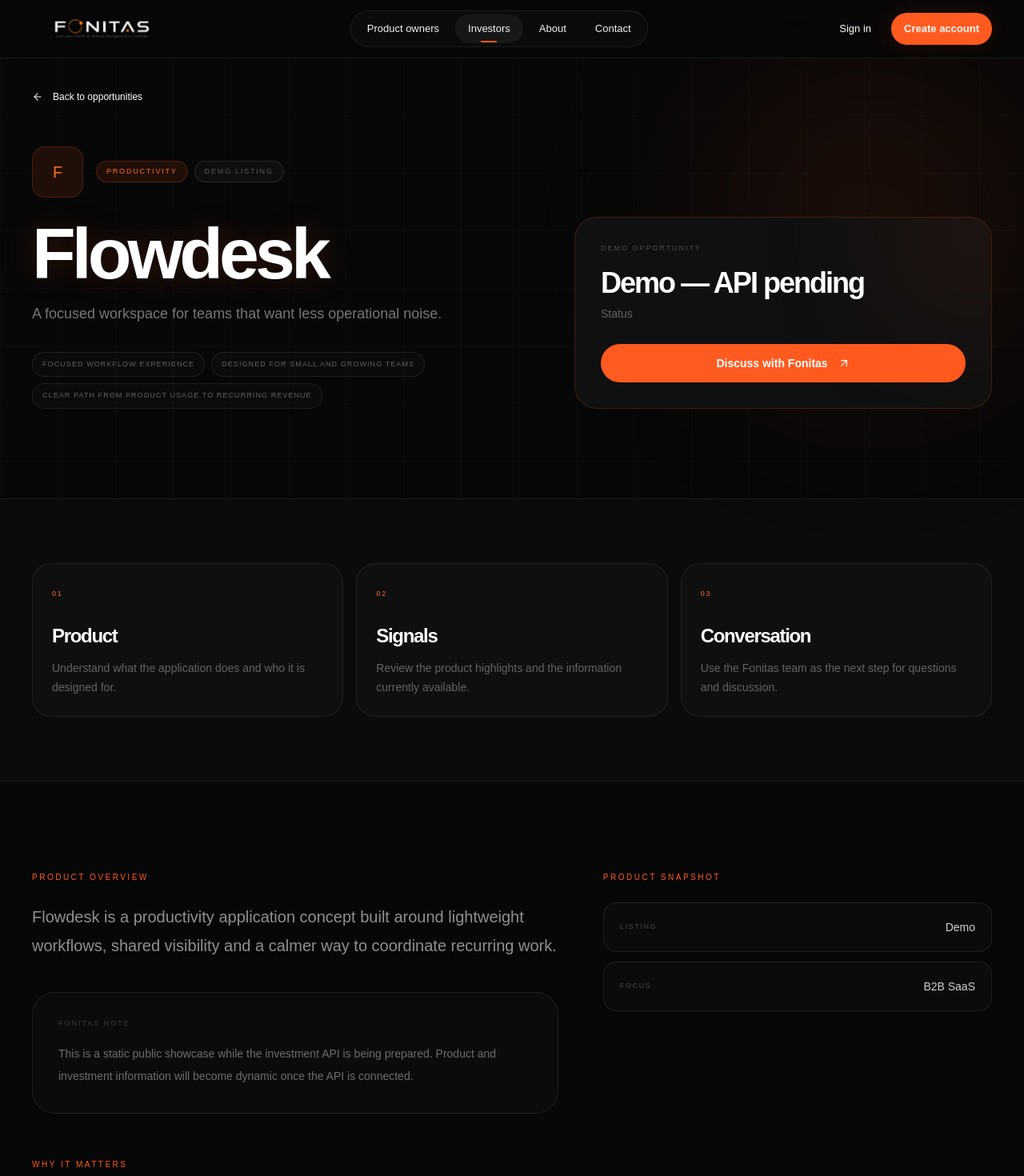
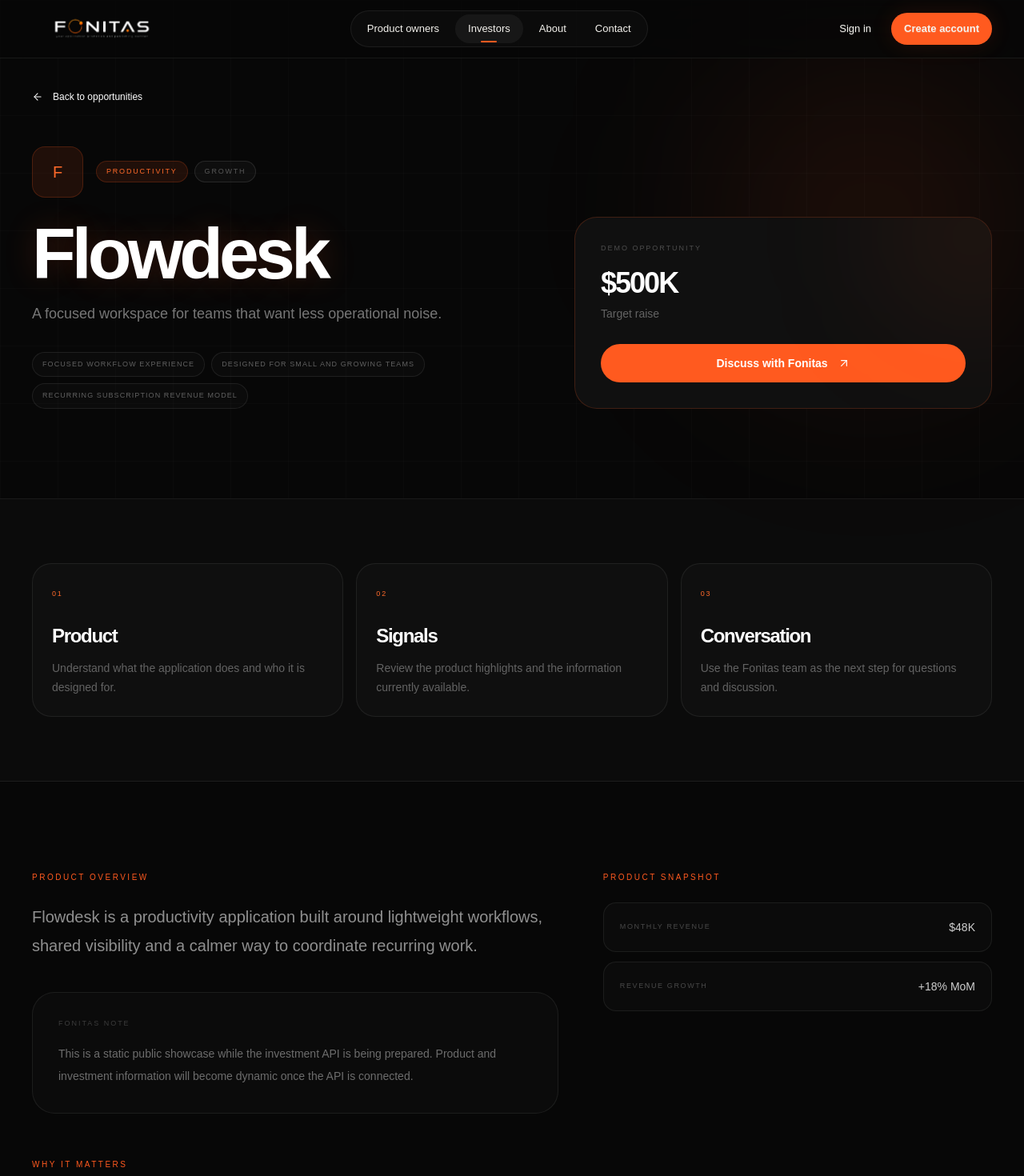
Before and after one commit to mohamad-es/Fonitas-website, a Next.js app: page /investors/flowdesk in a window 1280 px wide. Shown: the top 1470 px of the page at 80% size. Built offline with nearby package versions, Linux system fonts and the light colour scheme.

Commit message:
Expand investor opportunity data model with investment details

```diff
--- a/data/investment-opportunities.ts
+++ b/data/investment-opportunities.ts
@@ -9,80 +9,170 @@ export type InvestmentOpportunity = {
   coverImage?: string;
   highlights: string[];
   metrics: Array<{ label: string; value: string }>;
+  snapshot: Array<{ label: string; value: string }>;
+  market: string;
+  businessModel: string;
+  traction: string;
+  problem: string;
+  solution: string;
+  targetMarket: string;
+  whyNow: string;
   investment: {
     label: string;
     value: string;
   };
+  terms: Array<{ label: string; value: string }>;
+  financials: Array<{ label: string; value: string }>;
+  useOfFunds: string[];
+  risks: string[];
+  verified: string[];
+  diligence: string[];
 };
 
-// Static showcase data for the public investor experience.
-// These entries are intentionally marked as "Demo listing" until the investment API/CMS
-// is connected. Do not treat the investment terms below as live offers.
 export const investmentOpportunities: InvestmentOpportunity[] = [
   {
     slug: "flowdesk",
     name: "Flowdesk",
     tagline: "A focused workspace for teams that want less operational noise.",
     description:
-      "Flowdesk is a productivity application concept built around lightweight workflows, shared visibility and a calmer way to coordinate recurring work.",
+      "Flowdesk is a productivity application built around lightweight workflows, shared visibility and a calmer way to coordinate recurring work.",
     category: "Productivity",
-    stage: "Demo listing",
+    stage: "Growth",
     highlights: [
       "Focused workflow experience",
       "Designed for small and growing teams",
-      "Clear path from product usage to recurring revenue",
+      "Recurring subscription revenue model",
     ],
     metrics: [
-      { label: "Listing", value: "Demo" },
-      { label: "Focus", value: "B2B SaaS" },
+      { label: "Monthly revenue", value: "$48K" },
+      { label: "Revenue growth", value: "+18% MoM" },
     ],
-    investment: {
-      label: "Status",
-      value: "Demo — API pending",
-    },
+    snapshot: [
+      { label: "Market", value: "B2B SaaS" },
+      { label: "Business model", value: "Subscription" },
+      { label: "Current users", value: "12,400" },
+      { label: "Monthly revenue", value: "$48K" },
+      { label: "Revenue growth", value: "+18% MoM" },
+      { label: "Target raise", value: "$500K" },
+    ],
+    market: "B2B SaaS",
+    businessModel: "Recurring subscription",
+    traction: "12,400 users with $48K monthly revenue",
+    problem: "Small teams lose time across fragmented tools, recurring tasks and operational handoffs.",
+    solution: "Flowdesk brings recurring workflows, ownership and visibility into one focused workspace.",
+    targetMarket: "Small and growing teams that need lightweight operational coordination.",
+    whyNow: "Teams are consolidating fragmented workflows while demand for focused productivity software continues to grow.",
+    investment: { label: "Target raise", value: "$500K" },
+    terms: [
+      { label: "Target raise", value: "$500K" },
+      { label: "Minimum investment", value: "$25K" },
+      { label: "Target valuation", value: "$4.5M" },
+      { label: "Instrument", value: "Equity" },
+      { label: "Round status", value: "Open" },
+    ],
+    financials: [
+      { label: "Monthly revenue", value: "$48K" },
+      { label: "Annualized revenue", value: "$576K" },
+      { label: "Revenue growth", value: "+18% MoM" },
+      { label: "Gross margin", value: "78%" },
+    ],
+    useOfFunds: ["Product development", "Growth acquisition", "Sales expansion"],
+    risks: ["Competitive B2B SaaS market", "Customer acquisition efficiency", "Execution against growth plan"],
+    verified: ["Product reviewed", "Business model reviewed", "Financial information reviewed", "Market assessment completed"],
+    diligence: ["Product walkthrough", "Architecture overview", "Business model", "Market assessment", "Revenue review", "Company structure"],
   },
   {
     slug: "medora",
     name: "Medora",
     tagline: "A simpler digital experience for everyday health coordination.",
     description:
-      "Medora is a healthcare application concept focused on organizing appointments, reminders and communication in one approachable digital experience.",
+      "Medora is a healthcare application focused on organizing appointments, reminders and communication in one approachable digital experience.",
     category: "HealthTech",
-    stage: "Demo listing",
-    highlights: [
-      "Consumer-first product experience",
-      "Designed around recurring engagement",
-      "Built for a scalable digital service model",
+    stage: "Early growth",
+    highlights: ["Consumer-first product experience", "Recurring engagement model", "Scalable digital service"],
+    metrics: [
+      { label: "Monthly active users", value: "31K" },
+      { label: "Revenue growth", value: "+11% MoM" },
     ],
-    metrics: [
-      { label: "Listing", value: "Demo" },
-      { label: "Focus", value: "Consumer app" },
+    snapshot: [
+      { label: "Market", value: "Consumer HealthTech" },
+      { label: "Business model", value: "Subscription + services" },
+      { label: "Monthly active users", value: "31K" },
+      { label: "Monthly revenue", value: "$72K" },
+      { label: "Revenue growth", value: "+11% MoM" },
+      { label: "Target raise", value: "$750K" },
     ],
-    investment: {
-      label: "Status",
-      value: "Demo — API pending",
-    },
+    market: "Consumer HealthTech",
+    businessModel: "Subscription + services",
+    traction: "31K monthly active users with $72K monthly revenue",
+    problem: "Everyday health coordination is fragmented across appointments, reminders and disconnected communication.",
+    solution: "Medora combines those touchpoints into one approachable digital experience.",
+    targetMarket: "Consumers managing recurring appointments and everyday health coordination.",
+    whyNow: "Consumers increasingly expect simple digital coordination for routine health services.",
+    investment: { label: "Target raise", value: "$750K" },
+    terms: [
+      { label: "Target raise", value: "$750K" },
+      { label: "Minimum investment", value: "$50K" },
+      { label: "Target valuation", value: "$6.2M" },
+      { label: "Instrument", value: "Equity" },
+      { label: "Round status", value: "Open" },
+    ],
+    financials: [
+      { label: "Monthly revenue", value: "$72K" },
+      { label: "Annualized revenue", value: "$864K" },
+      { label: "Revenue growth", value: "+11% MoM" },
+      { label: "Gross margin", value: "71%" },
+    ],
+    useOfFunds: ["Product expansion", "Customer growth", "Compliance and operations"],
+    risks: ["Healthcare regulation", "Consumer acquisition costs", "Market competition"],
+    verified: ["Product reviewed", "Business model reviewed", "Market assessment completed", "Management information reviewed"],
+    diligence: ["Product walkthrough", "Market assessment", "Business model", "Customer metrics", "Financial review", "Legal structure"],
   },
   {
     slug: "routepilot",
     name: "RoutePilot",
     tagline: "Smarter planning for teams that move people and goods.",
     description:
-      "RoutePilot is a logistics application concept that brings planning, visibility and operational coordination into a single focused workspace.",
+      "RoutePilot is a logistics application that brings planning, visibility and operational coordination into a single focused workspace.",
     category: "Logistics",
-    stage: "Demo listing",
-    highlights: [
-      "Operational planning workspace",
-      "Built around measurable workflow improvements",
-      "Potential for recurring business subscriptions",
+    stage: "Scale",
+    highlights: ["Operational planning workspace", "Measurable workflow improvements", "Recurring business subscriptions"],
+    metrics: [
+      { label: "Monthly revenue", value: "$96K" },
+      { label: "Revenue growth", value: "+14% MoM" },
     ],
-    metrics: [
-      { label: "Listing", value: "Demo" },
-      { label: "Focus", value: "B2B platform" },
+    snapshot: [
+      { label: "Market", value: "B2B logistics" },
+      { label: "Business model", value: "SaaS subscription" },
+      { label: "Active accounts", value: "184" },
+      { label: "Monthly revenue", value: "$96K" },
+      { label: "Revenue growth", value: "+14% MoM" },
+      { label: "Target raise", value: "$1.2M" },
     ],
-    investment: {
-      label: "Status",
-      value: "Demo — API pending",
-    },
+    market: "B2B logistics",
+    businessModel: "SaaS subscription",
+    traction: "184 active accounts with $96K monthly revenue",
+    problem: "Logistics teams still coordinate planning, visibility and operational decisions across disconnected systems.",
+    solution: "RoutePilot centralizes planning and operational visibility for teams moving people and goods.",
+    targetMarket: "Logistics operators and fleet-based businesses with recurring planning needs.",
+    whyNow: "Operational teams are under pressure to improve efficiency while keeping planning systems connected.",
+    investment: { label: "Target raise", value: "$1.2M" },
+    terms: [
+      { label: "Target raise", value: "$1.2M" },
+      { label: "Minimum investment", value: "$50K" },
+      { label: "Target valuation", value: "$8.5M" },
+      { label: "Instrument", value: "Equity" },
+      { label: "Round status", value: "Open" },
+    ],
+    financials: [
+      { label: "Monthly revenue", value: "$96K" },
+      { label: "Annualized revenue", value: "$1.15M" },
+      { label: "Revenue growth", value: "+14% MoM" },
+      { label: "Gross margin", value: "74%" },
+    ],
+    useOfFunds: ["Enterprise sales", "Product development", "Market expansion"],
+    risks: ["Enterprise sales cycles", "Competitive landscape", "Expansion execution"],
+    verified: ["Product reviewed", "Business model reviewed", "Financial information reviewed", "Market assessment completed"],
+    diligence: ["Product walkthrough", "Architecture overview", "Business model", "Customer metrics", "Financial review", "Legal structure"],
   },
 ];
```
